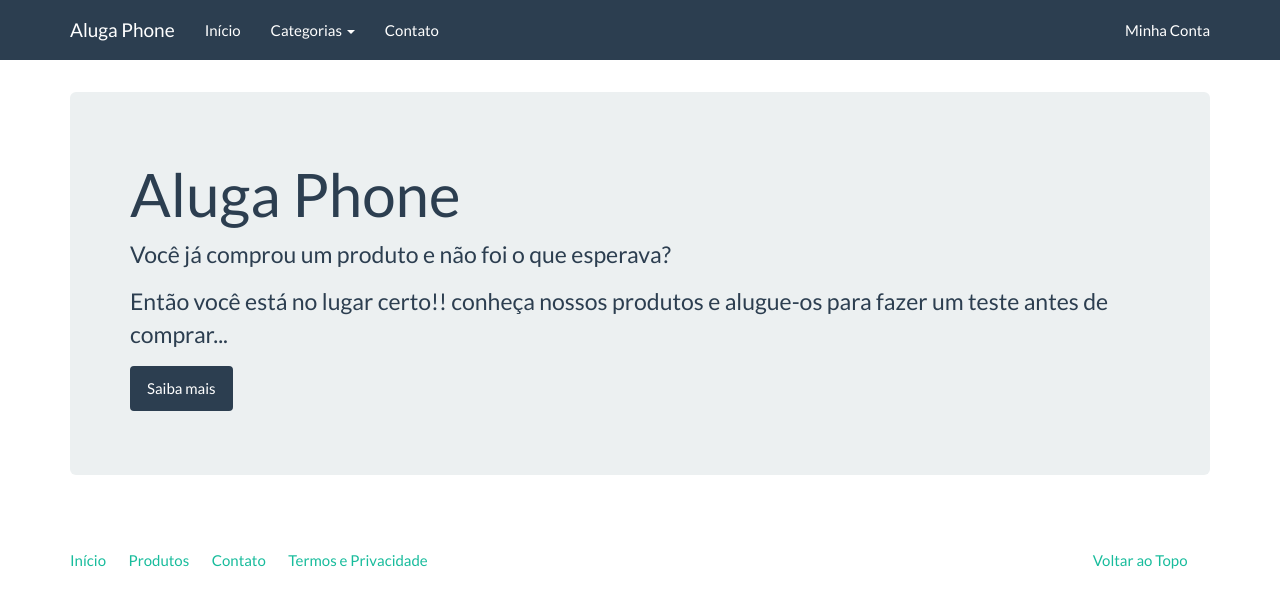
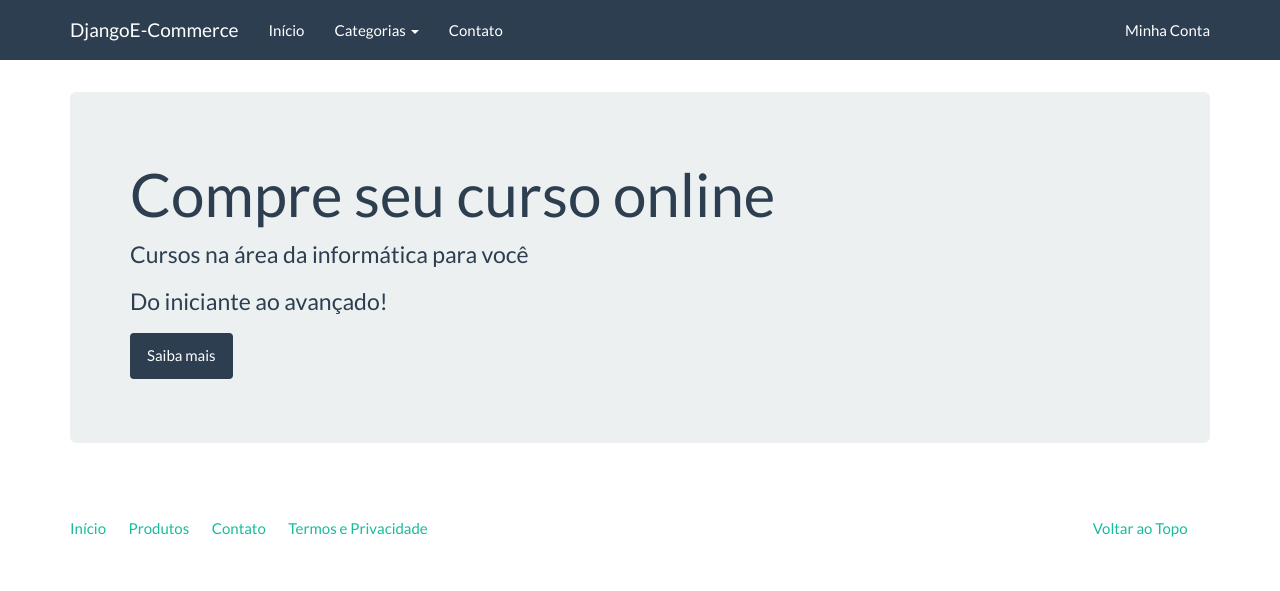
Before and after one commit to leemateus/djangoecommerce, a Django app: template core/templates/index.html in a window 1280 px wide. Shown: the top 591 px of the page. Run offline with Django 3.2, Linux system fonts and the light colour scheme; the template is opened without the code that fills it, so the values that code supplies are empty; some libraries are stand-ins or nearby versions.

Commit message:
resolvendo pendencias

```diff
--- a/catalog/templates/catalog/category.html
+++ b/catalog/templates/catalog/category.html
@@ -16,13 +16,11 @@
   <div class="col-sm-6 col-md-4">
     <div class="thumbnail">
       <a href="{% url 'catalog_product' id=produto.id %}">
-        <img src="{% static '279713.jpeg' %}"/>
+        <img src="{% static 'cursos.jpeg' %}"/>
       </a>
       <div class="caption">
         <h3>{{ produto.name }}</h3>
         <h1></h1>
-        <p>{{ produto.description }}</p>
-        <p><a href="#" class="btn btn-success" role="button">Alugar</a> <a href="#" class="btn btn-default" role="button">Ficha Técnica</a></p>
       </div>
     </div>
   </div>
--- a/catalog/templates/catalog/product_list.html
+++ b/catalog/templates/catalog/product_list.html
@@ -16,7 +16,7 @@
   <div class="col-sm-6 col-md-4">
     <div class="thumbnail">
       <a href="#">
-        <img src="{% static '279713.jpeg' %}"/>
+        <img src="{% static 'cursos.jpeg' %}"/>
       </a>
       <div class="caption">
         <h3>{{ produto.name }}</h3>
--- a/core/templates/base.html
+++ b/core/templates/base.html
@@ -13,7 +13,7 @@
       <div class="navbar navbar-default navbar-fixed-top">
         <div class="container">
           <div class="navbar-header">
-            <a href="" class="navbar-brand">Aluga Phone</a>
+            <a href="" class="navbar-brand">DjangoE-Commerce</a>
             <button class="navbar-toggle" type="button" data-toggle="collapse" data-target="#navbar-main">
               <span class="icon-bar"></span>
               <span class="icon-bar"></span>
--- a/core/templates/index.html
+++ b/core/templates/index.html
@@ -2,9 +2,9 @@
 
 {% block container %}
 <div class="jumbotron page-header">
-  <h1>Aluga Phone</h1>
-  <p>Você já comprou um produto e não foi o que esperava?</p>
-  <p>Então você está no lugar certo!! conheça nossos produtos e alugue-os para fazer um teste antes de comprar...</p>
+  <h1>Compre seu curso online</h1>
+  <p>Cursos na área da informática para você</p>
+  <p>Do iniciante ao avançado!</p>
   <p><a class="btn btn-primary">Saiba mais</a></p>
 </div>
 {% endblock %}
```
Also changed, not shown: core/static/cursos.jpeg (added), db.sqlite3.
